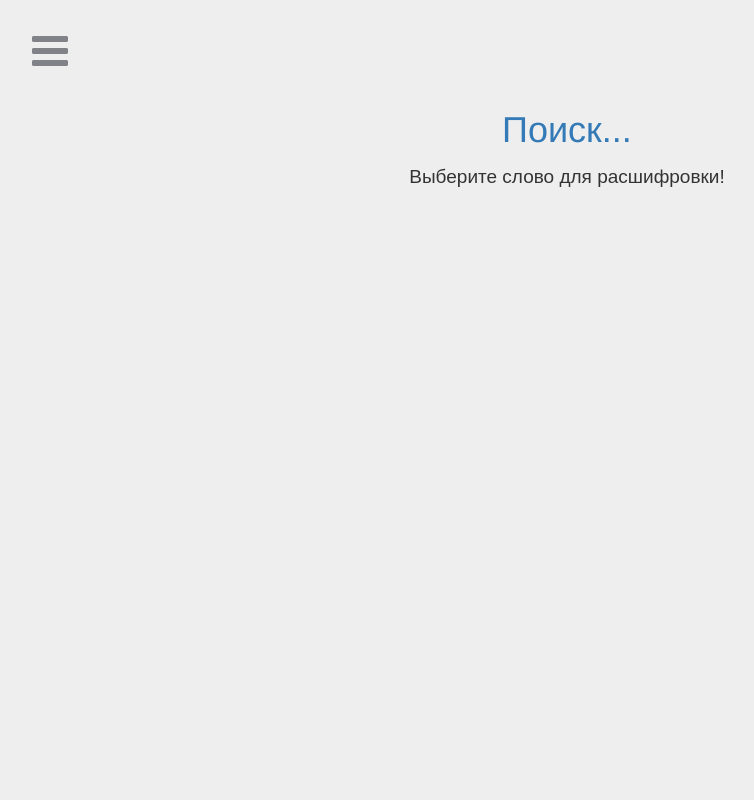
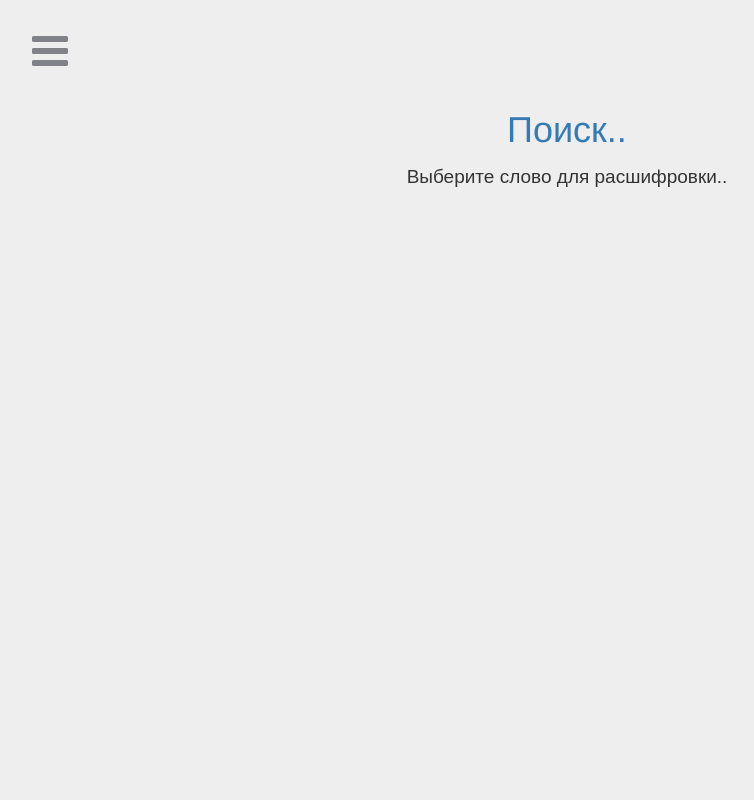
Before and after one commit to 1lufs/Dict, a Django app: page / in a window 1280 px wide. Shown: the whole page, without its empty margins (1-755 px from the left). Run offline with Django 4.2, Linux system fonts and the light colour scheme; data that the repository does not hold is empty; some libraries are stand-ins or nearby versions.

Commit message:
Update blog.html

```diff
--- a/blog/templates/blog/blog.html
+++ b/blog/templates/blog/blog.html
@@ -16,8 +16,8 @@
             <p align="center">{{ word.description }}</p>
 
         {% else %}
-            <h1 align="center"><a href="/">Поиск...</a></h1>
-            <p align="center">Выберите слово для расшифровки!</p>
+            <h1 align="center"><a href="/">Поиск..</a></h1>
+            <p align="center">Выберите слово для расшифровки..</p>
         {% endif %}
 
     </div>
```
